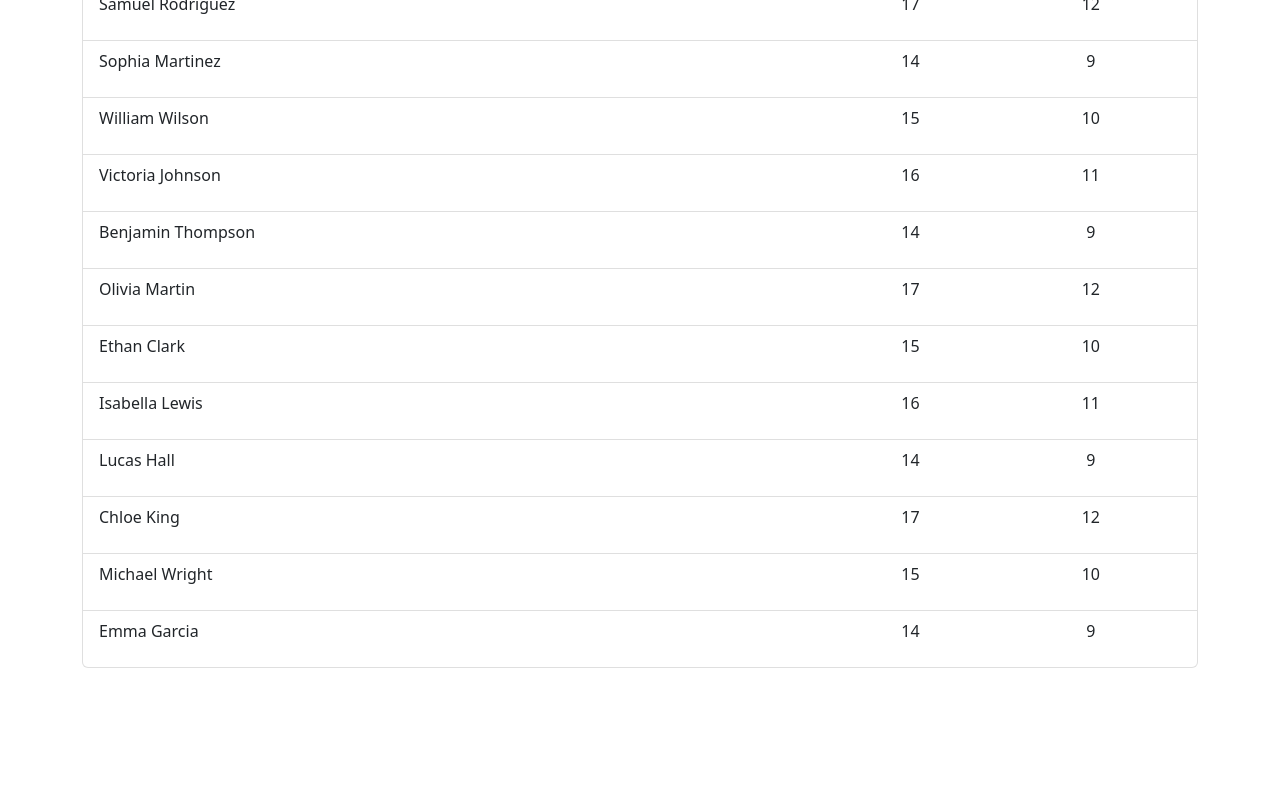
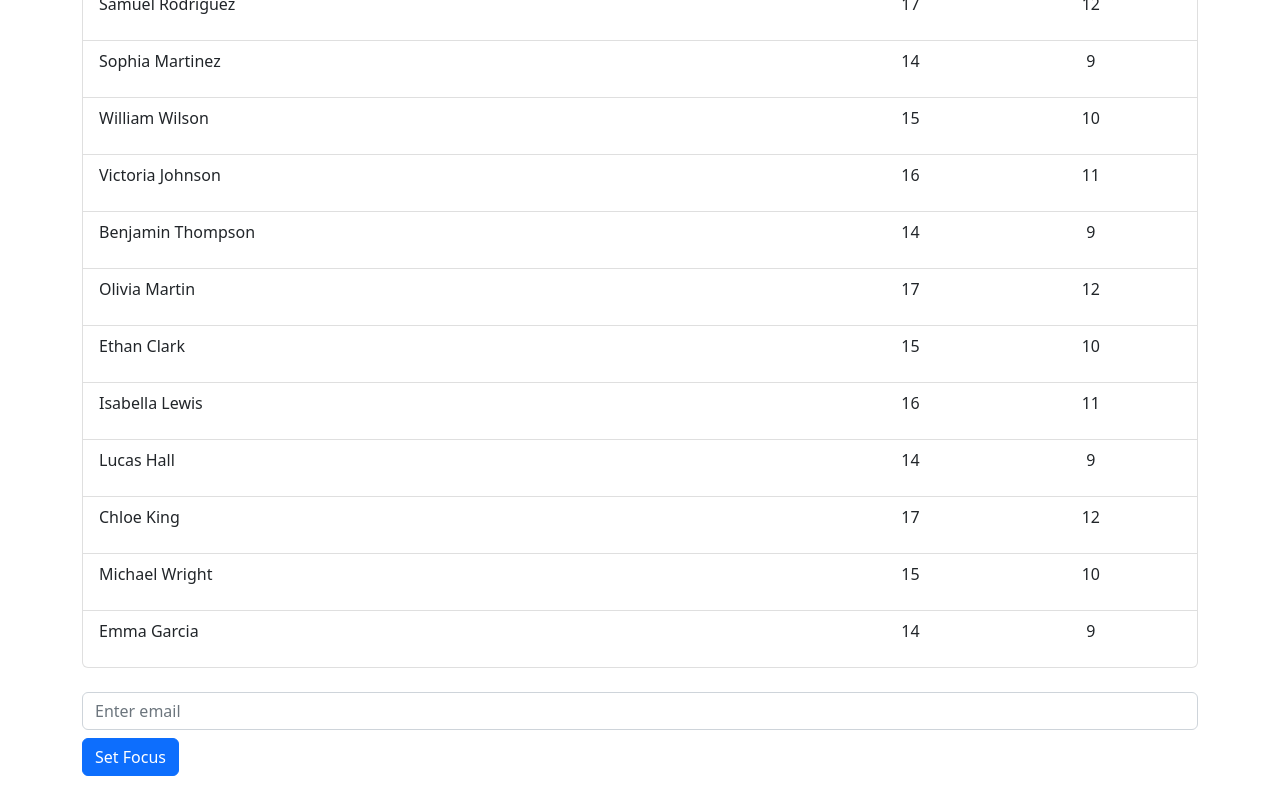
Before and after one commit to Krpiszez/FrontEndProjects, a React (Create React App) app in the folder IntroToReact/: page / in a window 1280 px wide. Shown: the part 7685-8485 px from the top of the page. Before the commit the page ends 8377 px from the top, so only its background shows below. Built offline with nearby package versions, Linux system fonts and the light colour scheme.

Commit message:
useRef intro

```diff
--- a/IntroToReact/src/App.js
+++ b/IntroToReact/src/App.js
@@ -26,7 +26,8 @@ import Birthday from "./components/13-birthday/birthday";
 import UseEffect01 from "./components/14-useeffect/01-use-effect";
 import { Counter2 } from "./components/14-useeffect/02-use-effect";
 import DigitalClockApplication3 from "./components/15-digital-clock-application3/15-digital-clock-application3";
-import FilterList from "./components/filter-list/filter-list";
+import FilterList from "./components/16-filter-list/filter-list";
+import UseRefHook from "./components/17-useref/useref";
 import ProgressBar from "./components/implementation/ProgressBar";
 import Impl1 from "./components/implementation/impl1";
 
@@ -119,6 +120,8 @@ const App = () => {
             <br/>
             <FilterList/>
             <br/>
+            <UseRefHook/>
+            <br/>
         </div>
     )
 };
--- /dev/null
+++ b/IntroToReact/src/components/17-useref/useref.js
@@ -0,0 +1,29 @@
+import React, { useEffect, useRef } from 'react'
+import { Button, Container, Form } from 'react-bootstrap'
+
+const UseRefHook = () => {
+    const emailRef = useRef(null);
+    const buttonRef = useRef(null);
+
+    const handleFocus = () => {
+      console.log(emailRef.current.value)
+      emailRef.current.focus();
+      emailRef.current.style.backgroundColor = "red"
+      emailRef.current.style.color = "white"
+      console.log(buttonRef)
+    }
+  return (
+    <Container>
+        <Form>
+          <Form.Control
+          type='email'
+          placeholder='Enter email'
+          ref={emailRef}
+          className='mb-2'/>
+          <Button ref={buttonRef} onClick={handleFocus}>Set Focus</Button>
+        </Form>
+    </Container>
+  )
+}
+
+export default UseRefHook
```
Also changed, not shown: IntroToReact/src/components/16-filter-list/filter-list.js (renamed from IntroToReact/src/components/filter-list/filter-list.js).
